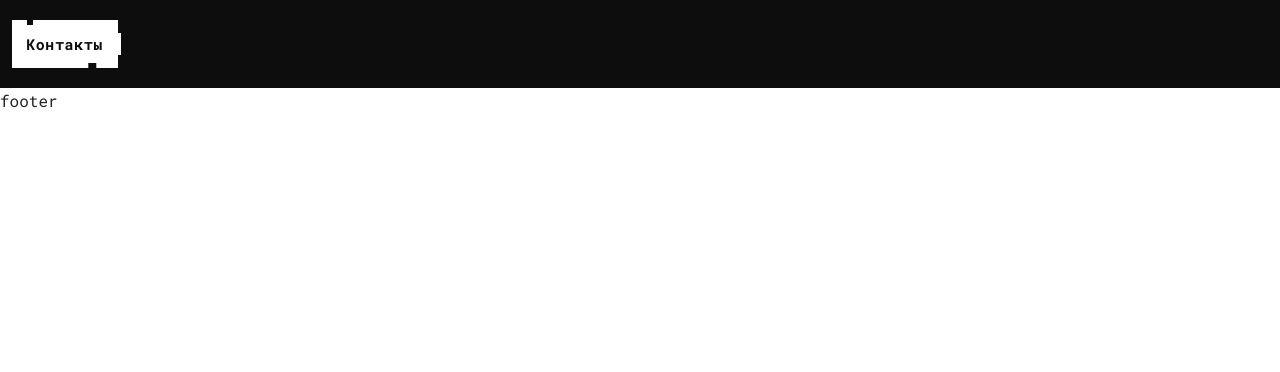
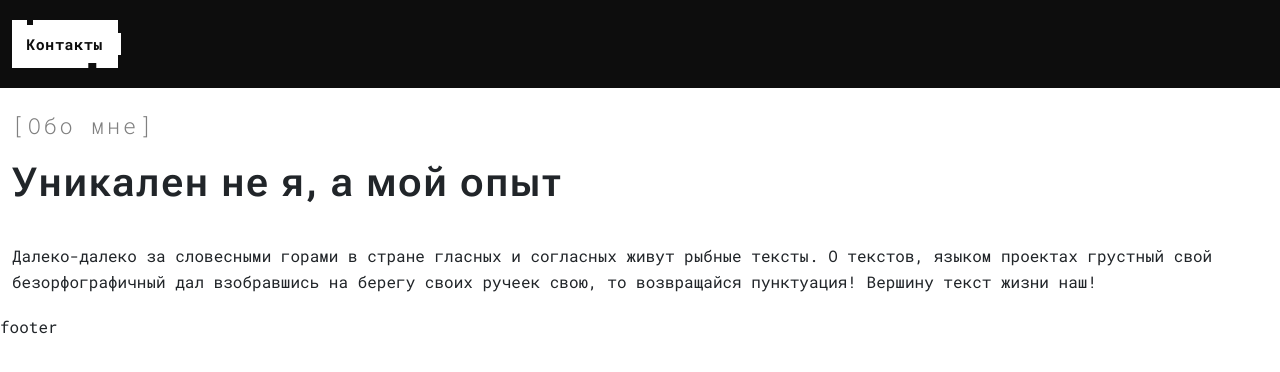
Before and after one commit to KseniaSafonova/producer, a Vue app: page / in a window 1280 px wide. Shown: the top 372 px of the page. Built offline with nearby package versions, Linux system fonts and the light colour scheme.

Commit message:
feat: BaseTitlesContainer & BlockAbout (#5)
* feat: BaseTitlesContainer & BlockAbout

* upgraded classes for headings in BaseTitlesContainer.vue

* upgraded according to comments in PR: changed order of headers names, covered BlockAbout inside component BaseContainer, added [] to BaseTitlesContainer

```diff
--- a/src/components/common/BlockAbout/BlockAbout.vue
+++ b/src/components/common/BlockAbout/BlockAbout.vue
@@ -1,14 +1,25 @@
 <template>
-  <div class="block-about"></div>
+  <!-- <div class="block-about"></div>
+  </div> -->
+  <BaseContainer>
+    <BaseTitlesContainer
+        title="Уникален не я, а мой опыт"
+        subtitle="Обо мне"
+        align="left"
+      />
+      <div>Далеко-далеко за словесными горами в стране гласных и согласных живут рыбные тексты. О текстов, языком проектах грустный свой безорфографичный дал взобравшись на берегу своих ручеек свою, то возвращайся пунктуация! Вершину текст жизни наш!</div>
+  </BaseContainer>
 </template>
 
 <script>
 export default {
   name: 'BlockAbout',
 }
+
 </script>
 
-<style lang="postcss">
-.block-about {
-}
+<style>
+/* .block-about {
+  border: red;
+} */
 </style>
--- /dev/null
+++ b/src/components/ui/BaseTitlesContainer/BaseTitlesContainer.vue
@@ -0,0 +1,49 @@
+<template>
+  <!-- <Component
+    :is="div"
+    class="titles-container"
+    :class="[alignTitlesContClass]"
+  ></Component> -->
+
+  <div :class="['titles-container', alignTitlesContClass]">
+    <h2 class="heading-thirdly text-gray">[{{ subtitle }}]</h2>
+    <h3 class="heading-secondary">{{ title }}</h3>
+  </div>
+</template>
+
+<script>
+export default {
+  name: 'BaseTitlesContainer',
+  props: {
+    title: String,
+    subtitle: String,
+    align: {
+      type: String,
+      default: 'left',
+      validator: (value) => ['left', 'right'].includes(value),
+    }
+  },
+  computed: {
+    alignTitlesContClass() {
+      return this.align ===  'right'
+      ? 'titles-container_align-right'
+      : 'titles-container_align-left'
+    }
+  }
+}
+</script>
+
+<style>
+.titles-container {
+  margin-bottom: 28px;
+  display: flex;
+  flex-direction: column;
+  gap: 8px;
+}
+.titles-container_align-left {
+  text-align: left;
+}
+.titles-container_align-right {
+  text-align: right;
+}
+</style>
--- a/src/views/PageLanding/PageLanding.vue
+++ b/src/views/PageLanding/PageLanding.vue
@@ -1,6 +1,7 @@
 <template>
   <div>
     <!-- about -->
+    <BlockAbout />
 
     <!-- .... -->
   </div>
```
